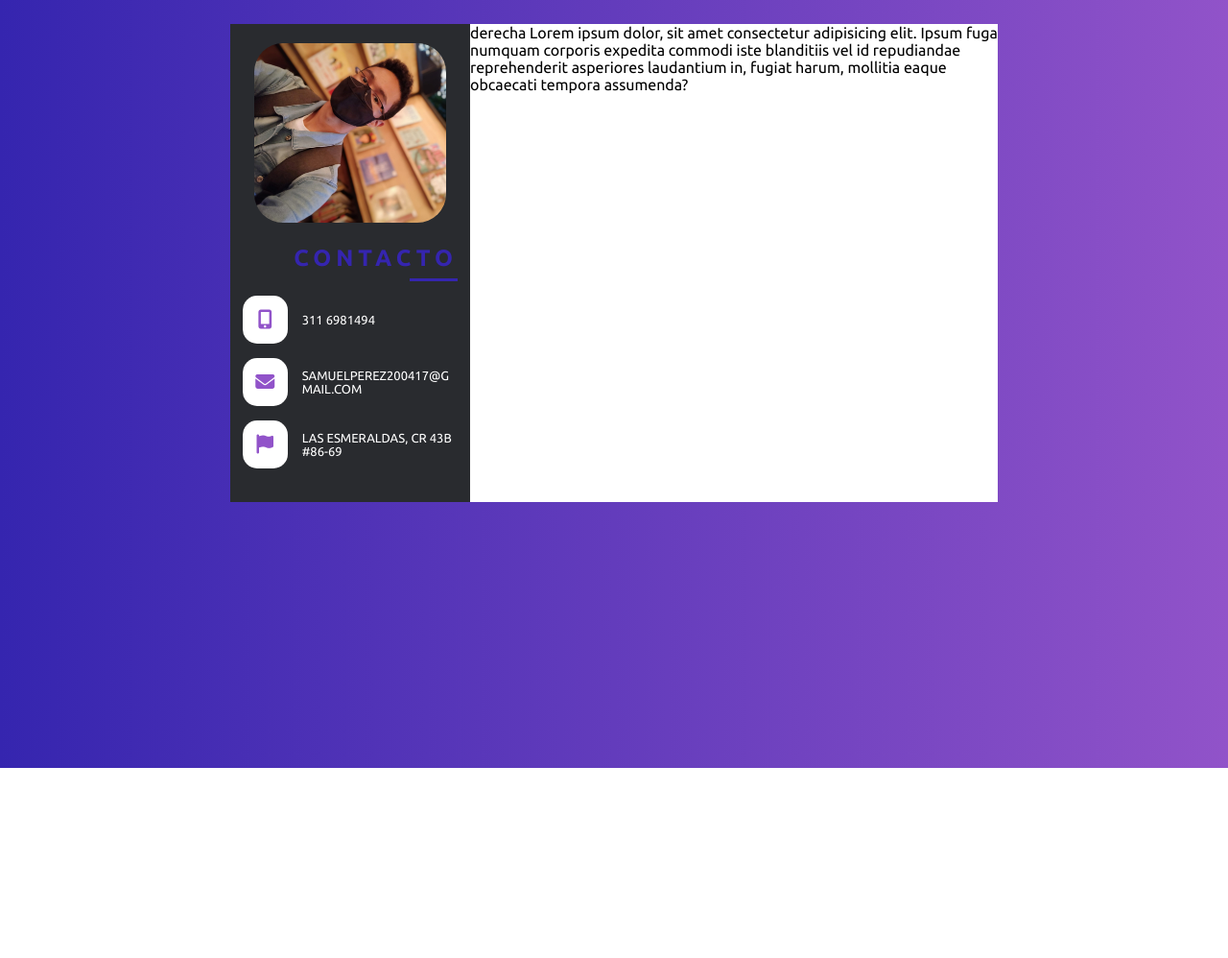
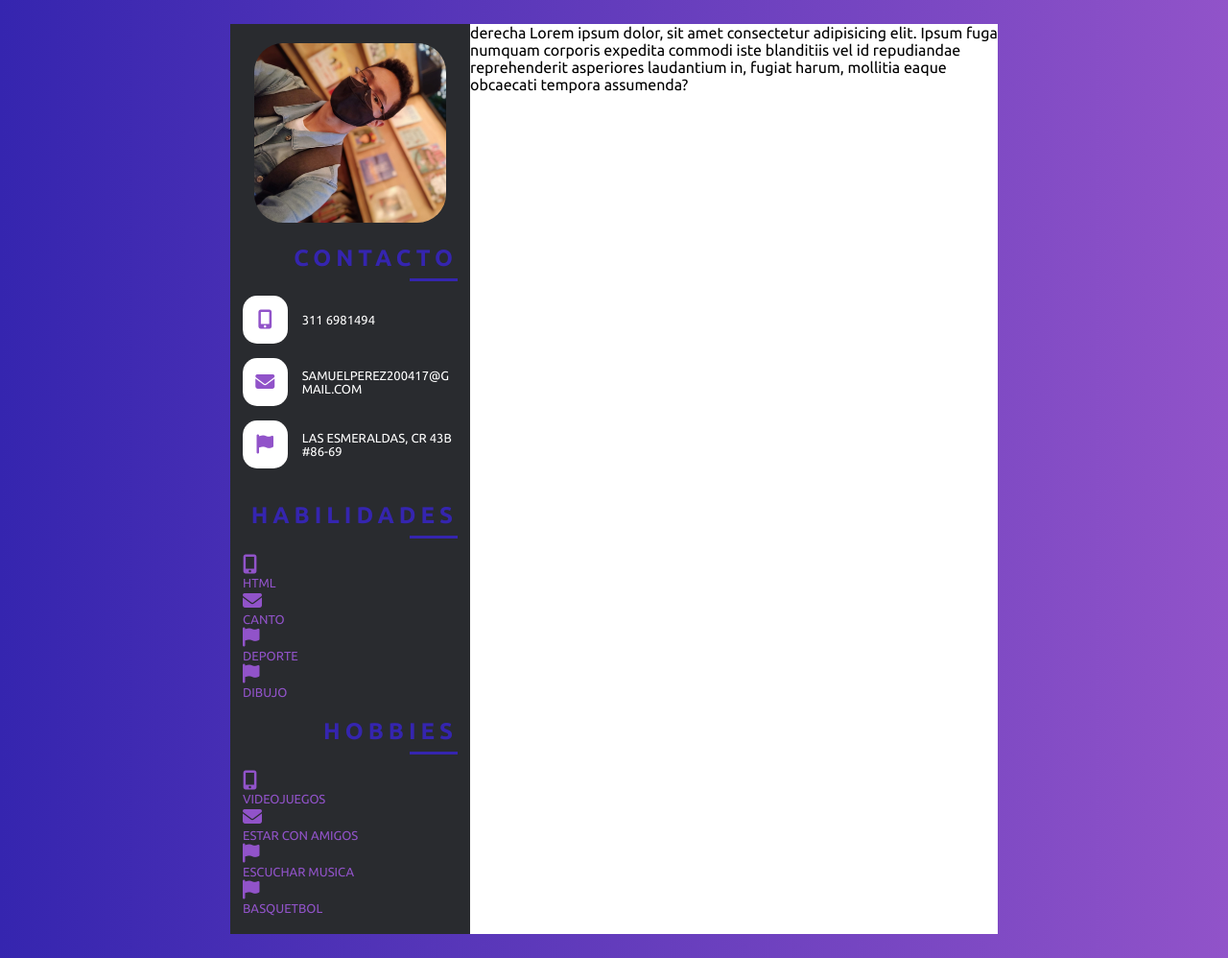
Before and after one commit to samthekiller17/sam, a plain HTML site: page index.html in a window 1280 px wide. Shown: the whole page at 96% size. Before the commit the page ends 800 px from the top, so only its background shows below. Drawn offline with Linux system fonts and the light colour scheme; a web font is replaced by a local one.

Commit message:
se copio y pego todo el codigo del contacto para crear las habilidades y hobbies

```diff
--- a/index.html
+++ b/index.html
@@ -48,6 +48,88 @@
                         </ul>
                     </div>
                 </div>
+                <div class="habilidades_de_Elperfil pb">
+                    <div class="titulo">
+                        habilidades
+                    </div>
+                    <div class="habilidades">
+                        <ul>
+                            <li>
+                                <div class="li_contacto">
+                                    <div class="icono">
+                                        <i class="fas fa-mobile-alt"></i>
+                                    </div>
+                                    <div class="texto">HTML</div>
+                                </div>
+                            </li>
+                            <li>
+                                <div class="li_contacto">
+                                    <div class="icono">
+                                        <i class="fas fa-envelope"></i>
+                                    </div>
+                                    <div class="texto">canto</div>
+                                </div>
+                            </li>
+                            <li>
+                                <div class="li_contacto">
+                                    <div class="icono">
+                                        <i class="fas fa-flag"></i>
+                                    </div>
+                                    <div class="texto">deporte</div>
+                                </div>
+                            </li>
+                            <li>
+                                <div class="li_contacto">
+                                    <div class="icono">
+                                        <i class="fas fa-flag"></i>
+                                    </div>
+                                    <div class="texto">dibujo</div>
+                                </div>
+                            </li>
+                        </ul>
+                    </div>
+                </div>
+                <div class="hobbies_de_Elperfil pb">
+                    <div class="titulo">
+                        hobbies
+                    </div>
+                    <div class="hobbies">
+                        <ul>
+                            <li>
+                                <div class="li_contacto">
+                                    <div class="icono">
+                                        <i class="fas fa-mobile-alt"></i>
+                                    </div>
+                                    <div class="texto">Videojuegos</div>
+                                </div>
+                            </li>
+                            <li>
+                                <div class="li_contacto">
+                                    <div class="icono">
+                                        <i class="fas fa-envelope"></i>
+                                    </div>
+                                    <div class="texto">Estar con amigos</div>
+                                </div>
+                            </li>
+                            <li>
+                                <div class="li_contacto">
+                                    <div class="icono">
+                                        <i class="fas fa-flag"></i>
+                                    </div>
+                                    <div class="texto">Escuchar musica</div>
+                                </div>
+                            </li>
+                            <li>
+                                <div class="li_contacto">
+                                    <div class="icono">
+                                        <i class="fas fa-flag"></i>
+                                    </div>
+                                    <div class="texto">Basquetbol</div>
+                                </div>
+                            </li>
+                        </ul>
+                    </div>
+                </div>
             </div>
             <div class="derecha">
                 derecha Lorem ipsum dolor, sit amet consectetur adipisicing elit. Ipsum fuga numquam corporis expedita commodi iste blanditiis vel id repudiandae reprehenderit asperiores laudantium in, fugiat harum, mollitia eaque obcaecati tempora assumenda?
```
